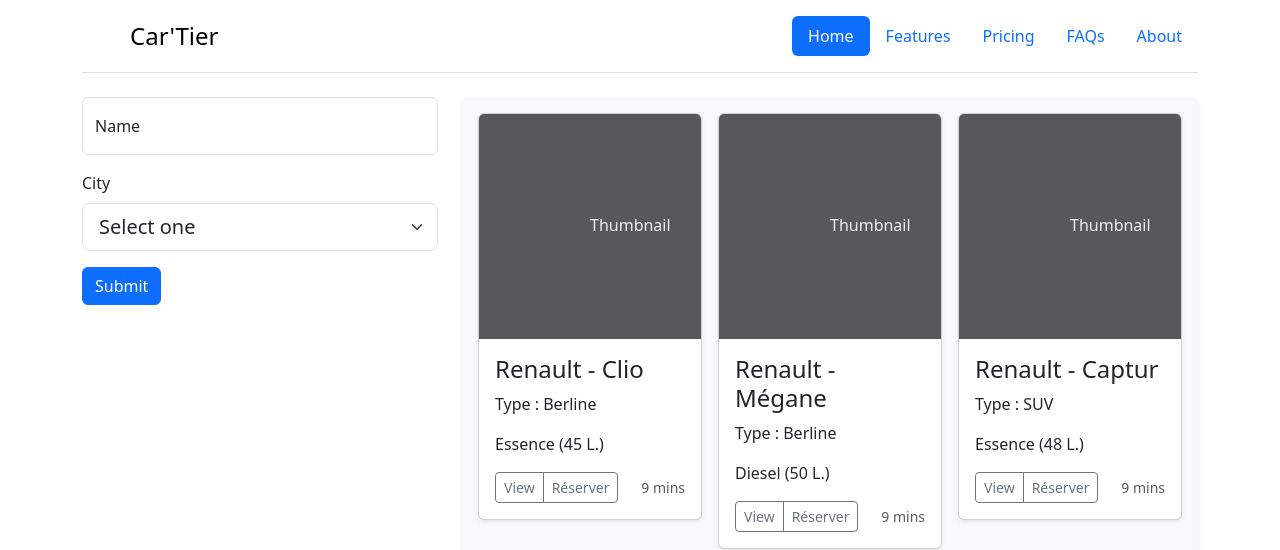
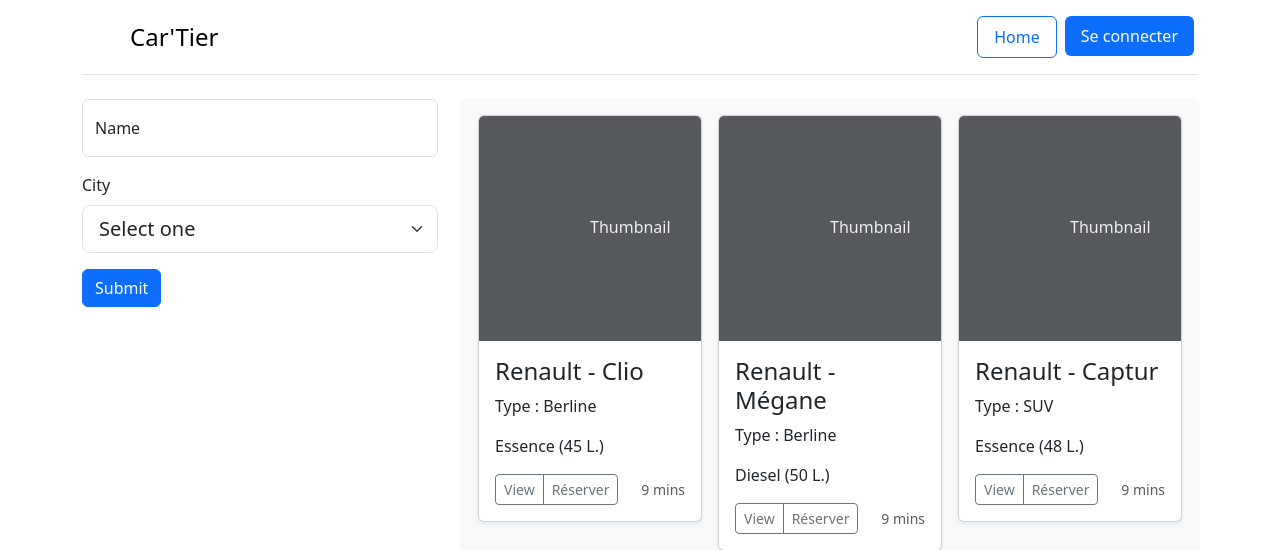
Before and after one commit to HoarauJeremy/Car-tier, a PHP site: page / in a window 1280 px wide. Shown: the top 550 px of the page. Run offline with PHP 8.4, Linux system fonts and the light colour scheme; data comes from the database, SQL or seed files in the repository.

Commit message:
MàJ de la barre de navigation

```diff
--- a/Views/template.php
+++ b/Views/template.php
@@ -27,11 +27,8 @@
                 </a>
 
                 <ul class="nav nav-pills">
-                    <li class="nav-item"><a href="/Car_tier" class="nav-link active" aria-current="page">Home</a></li>
-                    <li class="nav-item"><a href="#" class="nav-link">Features</a></li>
-                    <li class="nav-item"><a href="#" class="nav-link">Pricing</a></li>
-                    <li class="nav-item"><a href="#" class="nav-link">FAQs</a></li>
-                    <li class="nav-item"><a href="?url=user/connection" class="nav-link">About</a></li>
+                    <li class="nav-item"><a href="/Car_tier" class="nav-link btn border border-primary mx-1" aria-current="page">Home</a></li>
+                    <li class="nav-item"><a href="?url=user/connection" class="nav-link mx-1 active">Se connecter</a></li>
                 </ul>
             </header>
         </div>
```
